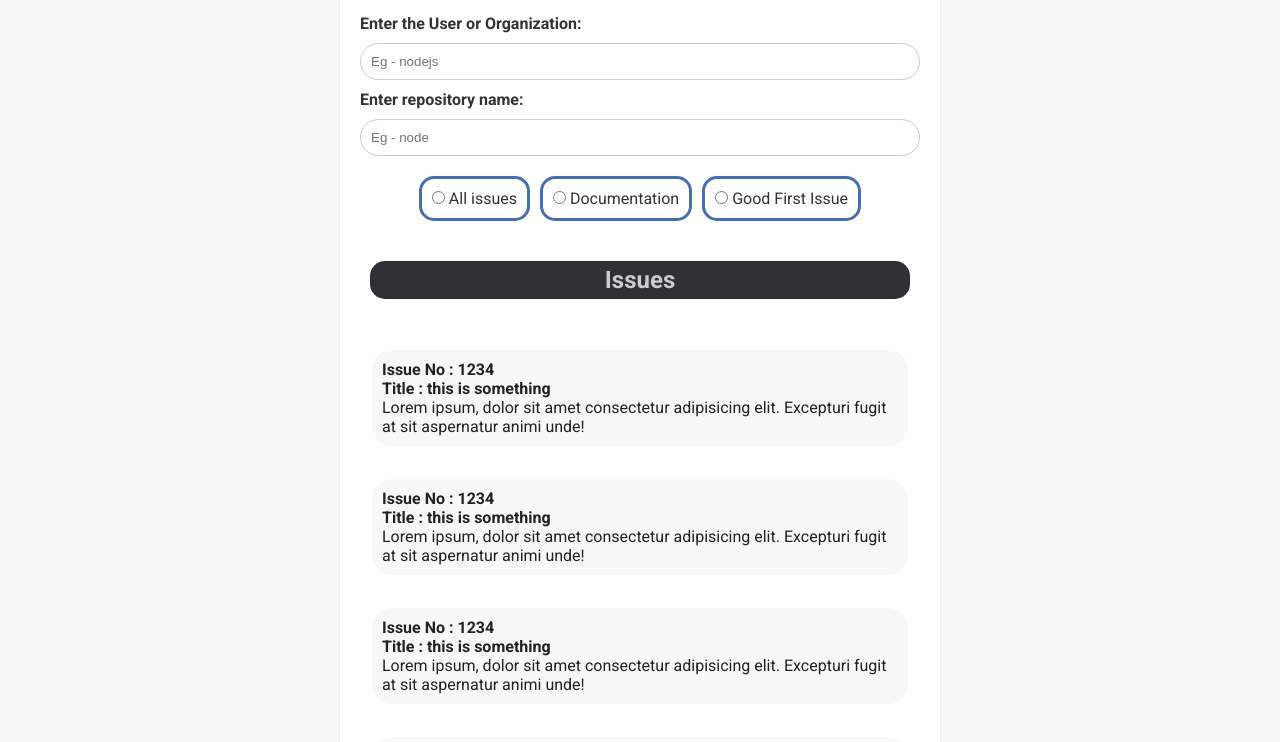
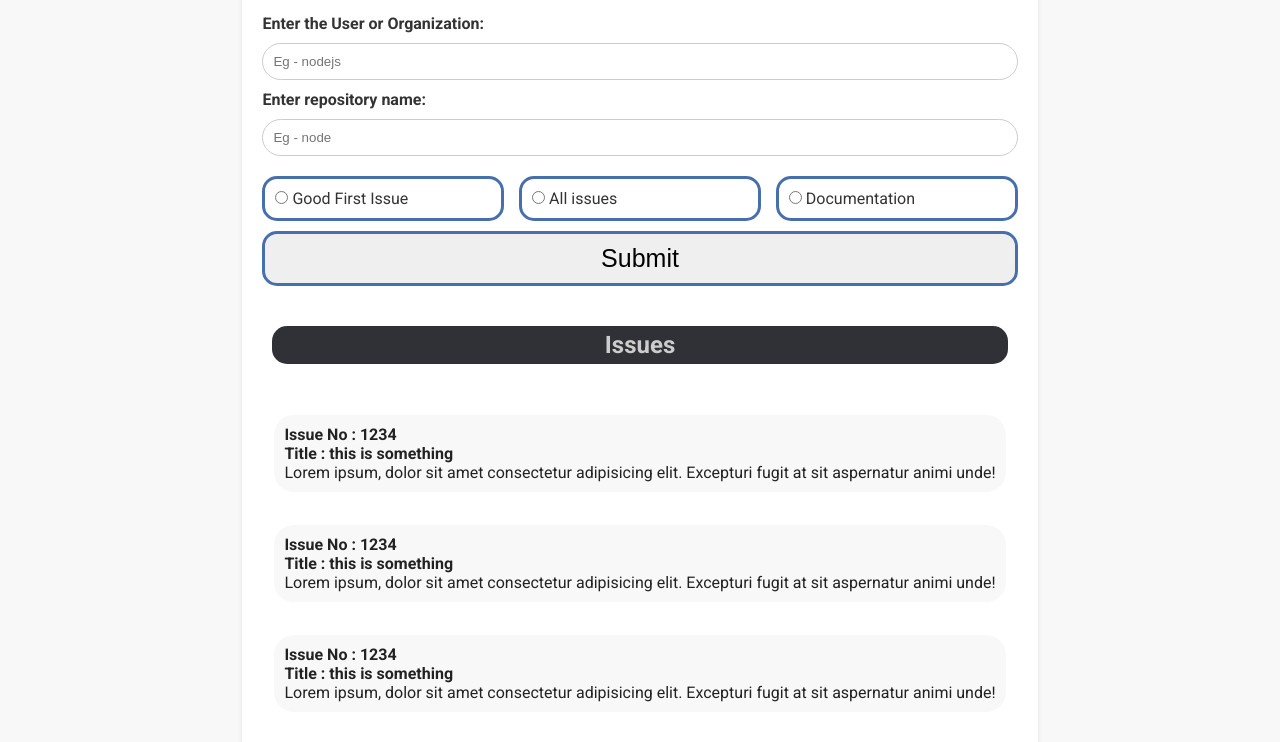
Before and after one commit to rcallaby/FirstContri, a plain HTML site: page src/index.html in a window 1280 px wide. Shown: the part 198-940 px from the top of the page. Drawn offline with Linux system fonts and the light colour scheme.

Commit message:
Made a few changes

```diff
--- a/src/index.html
+++ b/src/index.html
@@ -25,6 +25,7 @@
   </nav>
   <div class="center-container">
     <main class="container">
+      <form action="/result" method="post">
         <h1>Welcome to GitHub Scraper</h1>
         <div class="user-input">
           <h4>Enter the User or Organization:</h4>
@@ -33,21 +34,25 @@
           <input type="text" name="input-repository" placeholder="Eg - node" id="input-two">
         </div>
         <div class="sorting-option">
-        <form>
+          <div class="sub-form">
+            <div class="all-label">
               <div class="label">
                 <input type="radio" name="option" value="option1" id="option1">
                 <label for="option1">Good First Issue</label>
               </div>
               <div class="label">
+                <input type="radio" name="option" value="option3" id="option3">
+                <label for="option3">All issues</label>
+              </div>
+              <div class="label">
                 <input type="radio" name="option" value="option2" id="option2">
                 <label for="option2">Documentation</label>
               </div>
-          <div class="label">
-            <input type="radio" name="option" value="option3" id="option3">
-            <label for="option3">All issues</label>
+            </div>
+            <button type="submit" class="label">Submit</button>
+          </div>
         </div>
       </form>
-      </div>
       <div class="list-issues">
         <div class="fetch-head">
           <h2>Issues</h2>
--- a/src/style.css
+++ b/src/style.css
@@ -3,7 +3,8 @@
   padding: 0;
   box-sizing: border-box;
 }
-::-webkit-scrollbar{
+
+::-webkit-scrollbar {
   display: none;
 }
 
@@ -37,8 +38,9 @@ nav ul li a {
   transition: color 0.3s ease;
   padding: 2px 5px 2px 5px;
 }
+
 nav ul li a:hover {
- color: #486fad;
+  color: #486fad;
 }
 
 .switch {
@@ -111,13 +113,16 @@ input:checked+.slider:before {
   display: flex;
   flex-direction: column;
   align-items: center;
-  max-width: 600px;
+  max-width: 800px;
   margin: 0 auto;
   padding: 20px;
   background-color: #fff;
   box-shadow: 0 2px 4px rgba(0, 0, 0, 0.1);
   border-radius: 8px;
   transition: background-color 0.3s ease, box-shadow 0.3s ease;
+}
+.container form{
+  width: 100%;
 }
 
 .container h1 {
@@ -141,7 +146,12 @@ input:checked+.slider:before {
   border-radius: 20px;
   padding: 10px;
   border: 1px solid #ccc;
+  outline: none;
   transition: background-color 0.3s ease, color 0.3s ease, border-color 0.3s ease;
+}
+
+input[type=text]:focus {
+  border: 2px solid #555;
 }
 
 .user-input input:focus {
@@ -155,10 +165,21 @@ input:checked+.slider:before {
   transition: background-color 0.3s ease;
 }
 
-.sorting-option form {
+.sorting-option .sub-form {
   display: flex;
-  flex-direction: row-reverse;
+  flex-direction: column;
   gap: 10px;
+}
+
+.sorting-option .sub-form .all-label {
+  display: flex;
+  justify-content: space-between;
+  gap: 15px;
+ align-items: center;
+}
+
+.sorting-option .sub-form button {
+  font-size: 25px;
 }
 
 .sorting-option .label {
@@ -166,6 +187,7 @@ input:checked+.slider:before {
   border: 3px solid #486fad;
   border-radius: 15px;
   padding: 10px;
+  width: 100%;
   transition: background-color 0.3s ease;
 }
 
@@ -206,7 +228,7 @@ input:checked+.slider:before {
 .fetch-list a {
   text-decoration: none;
   color: #222;
- padding:5px;
+  padding: 5px;
 
 }
 
@@ -221,6 +243,7 @@ input:checked+.slider:before {
 
 .fetch-list a li:hover {
   background-color: #e4e4e4;
+  box-shadow: 0px 0px 15px #486fad;
 }
 
 /* Dark Mode */
@@ -252,6 +275,11 @@ body.dark-mode .sorting-option label {
   color: #fff;
 }
 
+body.dark-mode .sorting-option .sub-form button {
+  background-color: #2f3136;
+  color: #ccc;
+}
+
 body.dark-mode .fetch-head h2 {
   background-color: #36393f;
 }
```
Lines whose indentation alone changed are shown as unchanged.
